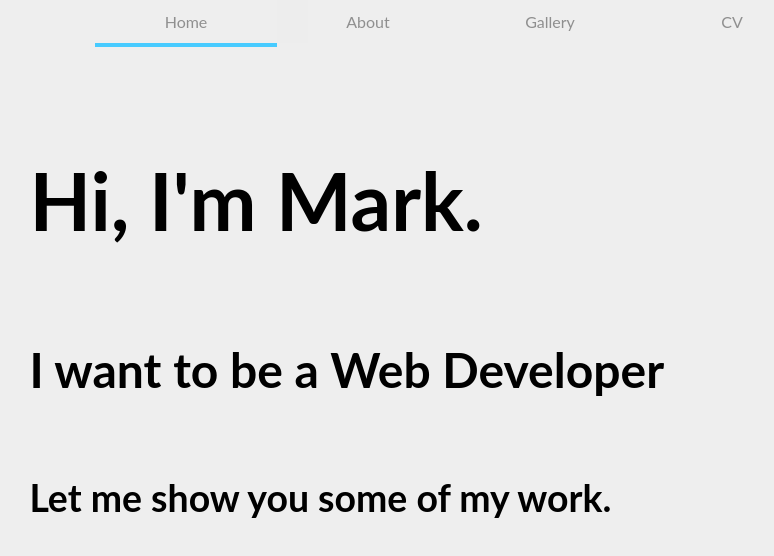
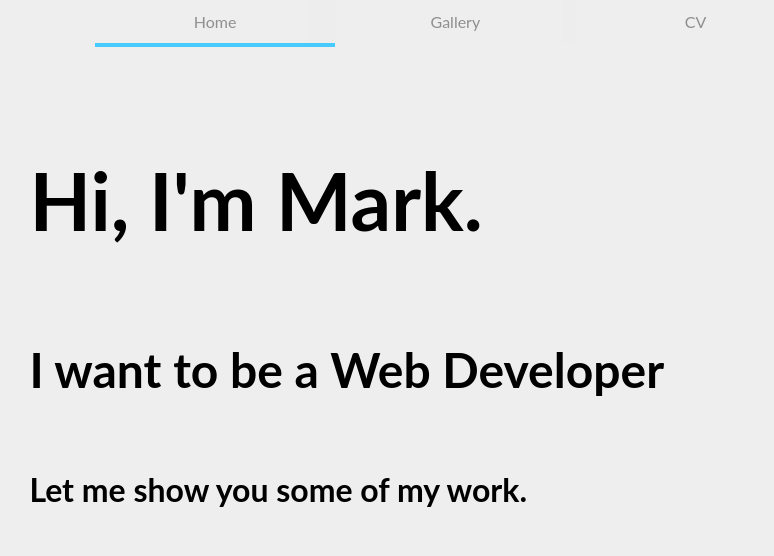
Before and after one commit to SPARKY892/portfolio-website, a React (Create React App) app: page / in a window 1280 px wide. Shown: the top 556 px of the page, without its empty margins (201-975 px from the left). Built offline with nearby package versions, Linux system fonts and the light colour scheme.

Commit message:
Updated Header to remove About page

```diff
--- a/src/components/Header.js
+++ b/src/components/Header.js
@@ -13,9 +13,6 @@ const Header = ({ onPageSelect, select }) => {
           >
             <Link href="/" className="item">Home</Link>
           </li>
-          <li onClick={() => onPageSelect("About")} className="about navList">
-            <Link href="/about" className="item">About</Link>
-          </li>
           <li onClick={() => onPageSelect("Gallery")} className="gallery navList">
             <Link href="/gallery" className="item">Gallery</Link>
           </li>
--- a/src/components/Header.scss
+++ b/src/components/Header.scss
@@ -24,7 +24,7 @@
 
 .item {
   display: inline-block;
-  width: 25%;
+  width: 33%;
   padding: 0.75rem 0;
   margin: 0;
   text-decoration: none;
@@ -47,18 +47,13 @@
   background: rgb(100, 255, 255);
 }
 
-.about:hover ~ hr {
-  margin-left: 25%;
-  background: rgb(100, 255, 255);
-}
-
 .gallery:hover ~ hr {
-  margin-left: 50%;
+  margin-left: 33%;
   background: rgb(100, 255, 255);
 }
 
 .cv:hover ~ hr {
-  margin-left: 75%;
+  margin-left: 66%;
   background: rgb(100, 255, 255);
 }
 
@@ -66,21 +61,17 @@
   margin-left: 0%;
 }
 
-.aboutSelect ~ hr {
-  margin-left: 25%;
-}
-
 .gallerySelect ~ hr {
-  margin-left: 50%;
+  margin-left: 33%;
 }
 
 .cvSelect ~ hr {
-  margin-left: 75%;
+  margin-left: 66%;
 }
 
 .slidingHR {
   height: 0.25rem;
-  width: 25%;
+  width: 33%;
   margin: 0;
   background: rgb(71, 203, 255);
   border: none;
--- a/src/components/Home.js
+++ b/src/components/Home.js
@@ -6,9 +6,7 @@ const Home = () => {
     <div className="homePage">
       <h1 className="homeIntro">Hi, I'm Mark.</h1>
       <h2 className="homeText">I want to be a Web Developer</h2>
-      <div className="homeEnding">
-        <h3>Let me show you some of my work.</h3>
-      </div>
+      <h3 className="homeEnding">Let me show you some of my work.</h3>
     </div>
   );
 };
--- a/src/components/Modal.scss
+++ b/src/components/Modal.scss
@@ -62,10 +62,9 @@
 
 .contentDescription {
     grid-area: contentDescription;
-    align-self: center;
-    justify-self: center;
     background-color: #eee;
     width: 100%;
     height: 100%;
     white-space: pre-wrap;
+    padding-left: 2px;
 }
```
